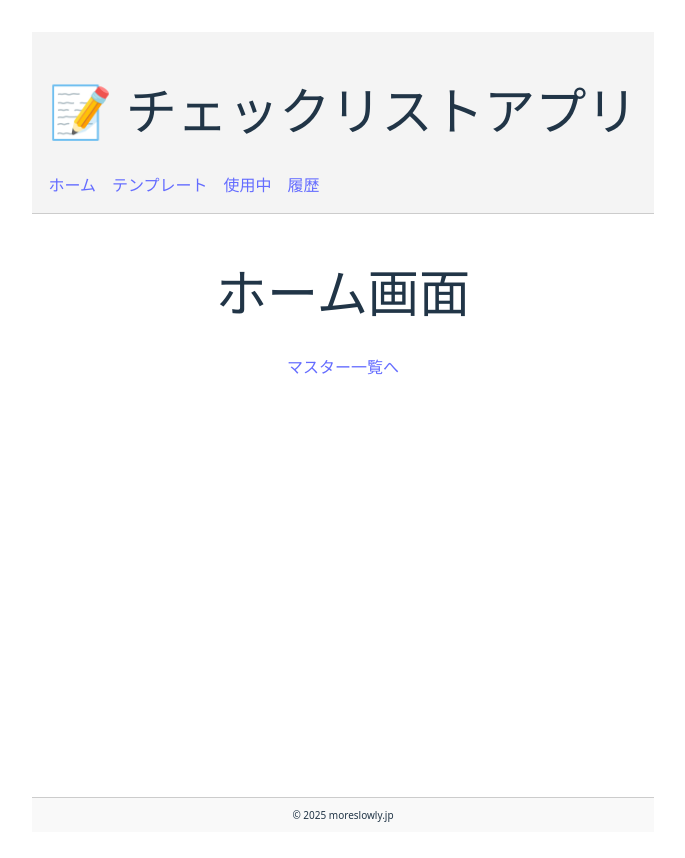
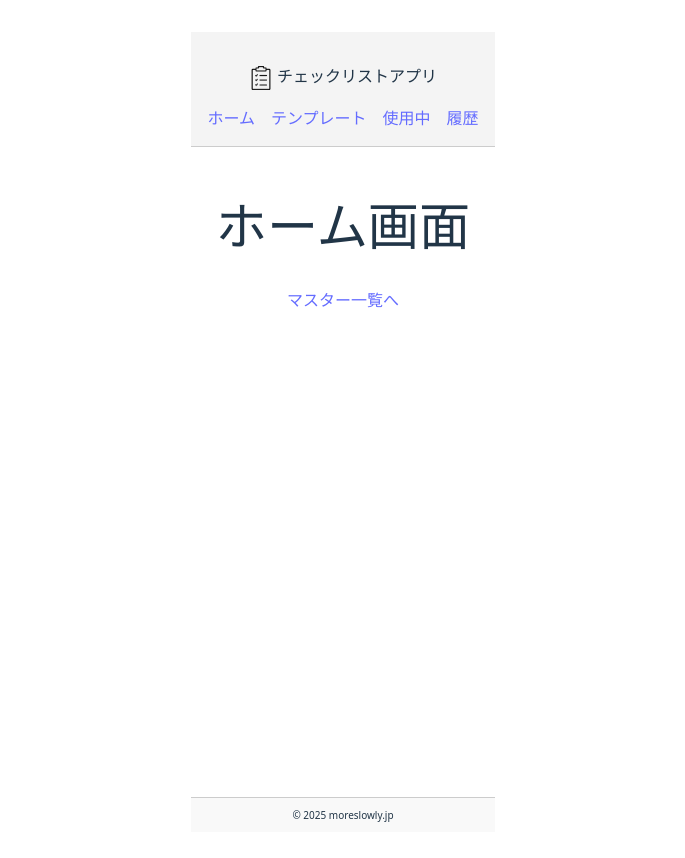
Before and after one commit to hgwr/check-list-app, a Vue app: page / in a window 1280 px wide. Shown: the top 858 px of the page, without its empty margins (297-982 px from the left). Built offline with nearby package versions, Linux system fonts and the light colour scheme.

Commit message:
デザイン修正中

```diff
--- a/index.html
+++ b/index.html
@@ -2,9 +2,9 @@
 <html lang="en">
   <head>
     <meta charset="UTF-8" />
-    <link rel="icon" type="image/svg+xml" href="/vite.svg" />
+    <link rel="icon" type="image/svg+xml" href="/checklist-icon.svg" />
     <meta name="viewport" content="width=device-width, initial-scale=1.0" />
-    <title>Vite + Vue + TS</title>
+    <title>Check List App</title>
   </head>
   <body>
     <div id="app"></div>
--- a/src/App.vue
+++ b/src/App.vue
@@ -5,7 +5,7 @@
 <template>
   <div class="app-container">
     <header class="app-header">
-      <h1>📝 チェックリストアプリ</h1>
+      <p><img src="/checklist-icon.png" alt="☑️" class="app-icon"> チェックリストアプリ</p>
       <nav class="nav">
         <router-link to="/">ホーム</router-link>
         <router-link to="/masters">テンプレート</router-link>
@@ -29,6 +29,12 @@
   display: flex;
   flex-direction: column;
   height: 100vh;
+}
+
+.app-icon {
+  width: 1.5rem;
+  height: 1.5rem;
+  vertical-align: middle;
 }
 
 .app-header {
```
Also changed, not shown: public/checklist-icon.png (added), public/checklist-icon.svg (added).
